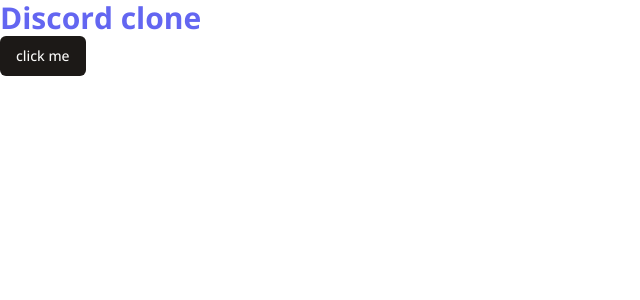
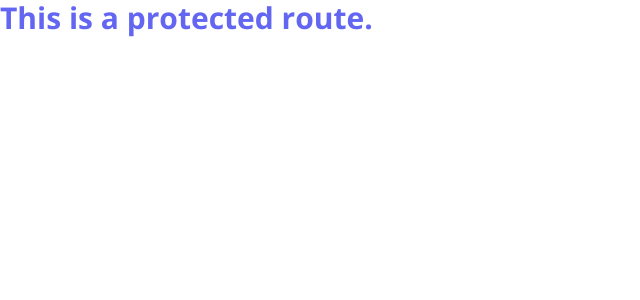
Before and after one commit to sheikhmahmudulhasanshium/discord-clone-app, a Next.js app: page / in a window 1280 px wide. Shown: the top 300 px of the page, without its empty margins (0-640 px from the left). Built offline with nearby package versions, Linux system fonts and the light colour scheme.

Commit message:
protecting my enviroment from abuse

```diff
--- a/app/(main)/(routes)/page.tsx
+++ b/app/(main)/(routes)/page.tsx
@@ -1,12 +1,8 @@
-import { Button } from "@/components/ui/button";
-import { cn } from "@/lib/utils";
+
 export default function Home() {
   return (
     <div className="">
-      <p className='text-3xl font-bold text-indigo-500'>Discord clone</p>
-      <Button >
-        click me
-      </Button>
+      <p className='text-3xl font-bold text-indigo-500'>This is a protected route.</p>
 
     </div>
       )
```
Also changed, not shown: 1 other file (tests, documents, lock files or other folders).
